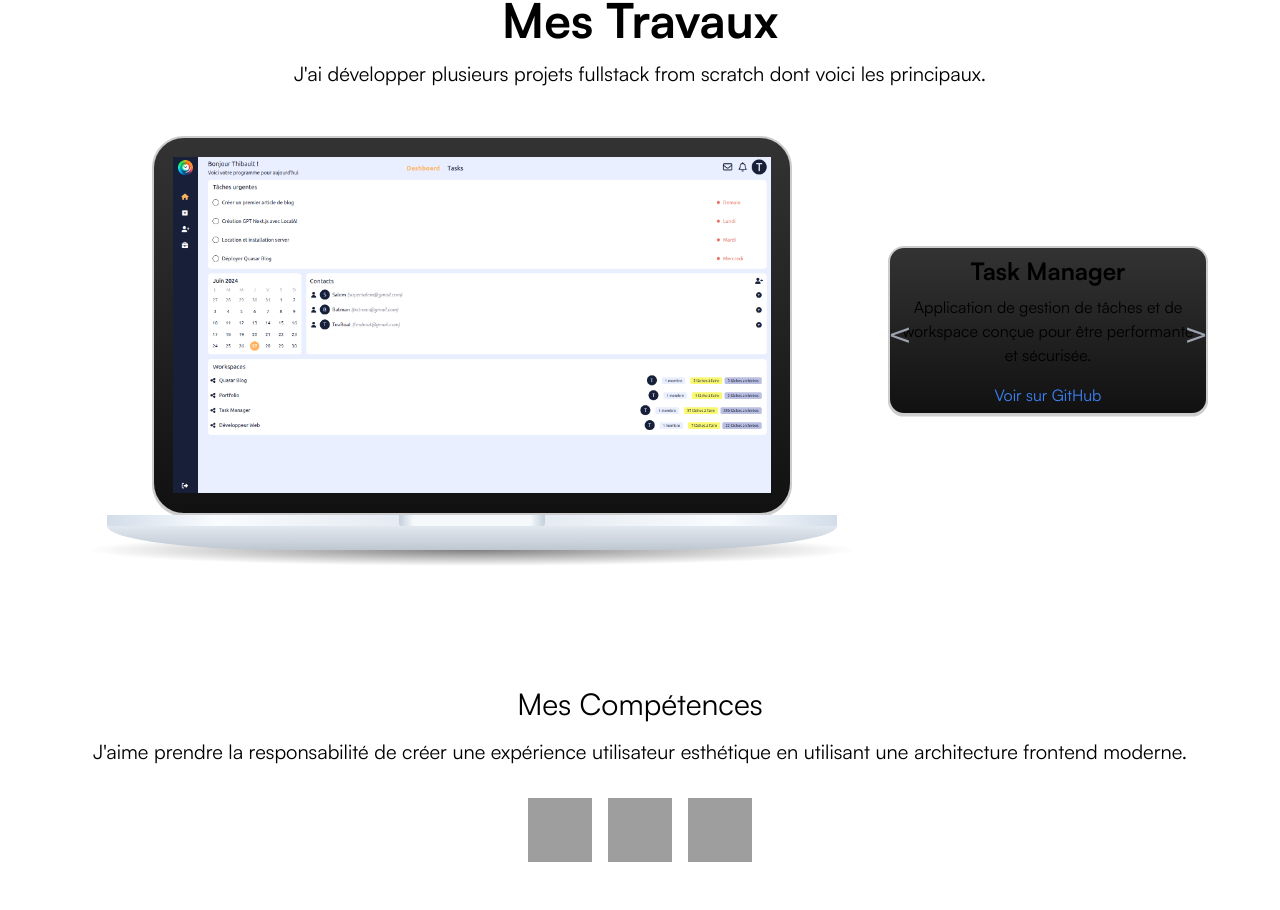
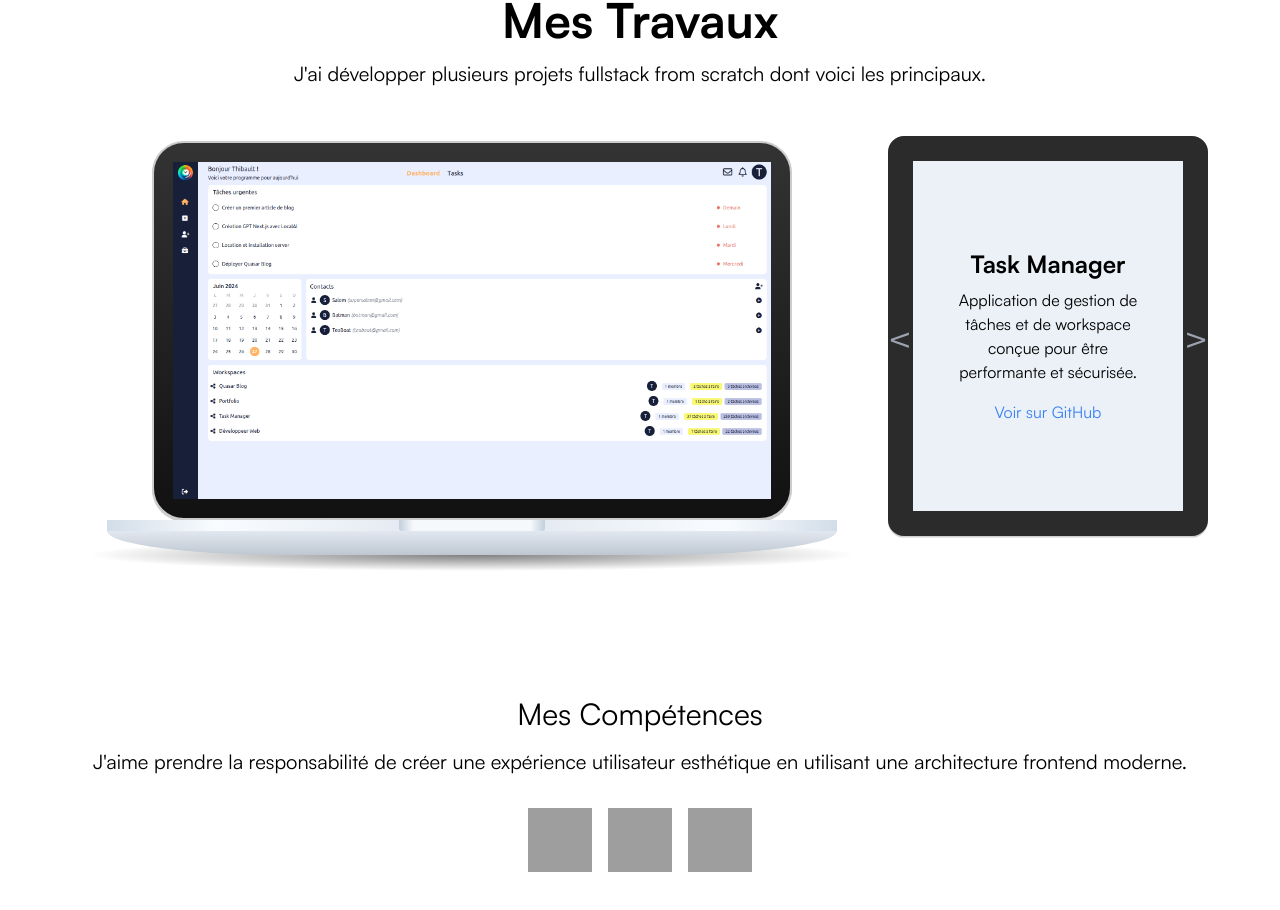
Before and after one commit to ThibaultG94/next-portfolio, a Next.js app: page / in a window 1280 px wide. Shown: the part 1700-2610 px from the top of the page. Built offline with nearby package versions, Linux system fonts and the light colour scheme; grey boxes are pictures that could not be loaded.

Commit message:
chore: Update tablet screen styles and dimensions for better display on different devices

```diff
--- a/src/style/app.scss
+++ b/src/style/app.scss
@@ -131,19 +131,18 @@ $primary-yellow: #F9F871;
 .tablet {
     position: relative;
     width: 20rem;
-    // height: 25rem;
+    height: 400px;
     margin: auto;
 
     &__screen {
         position: relative;
         height: 100%;
         z-index: 1;
-        padding: 2%;
+        padding: 10%;
         border-radius: 1rem;
         background: #ecf1f7;
-        background-image: linear-gradient(to bottom, #333, #111);
         box-shadow: 0 0.1rem 0 #cfcfcf;
-        border: 2px solid #ccc;
+        border: 25px solid #2b2b2b;
         overflow: hidden;
 
         .tablet__content {
```
